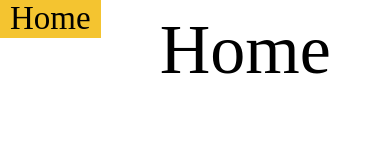
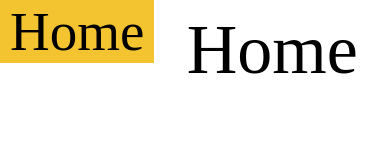
Before and after one commit to nishPGithub/kitchen-conversion, a website: page index.html in a window 390 px wide. Drawn offline with Linux system fonts and the light colour scheme.

Commit message:
mobile styling

```diff
--- a/styles/home.css
+++ b/styles/home.css
@@ -9,8 +9,9 @@
         flex-direction: column;
         background-color: var(--SAFFRON);
         max-height: 100%;
-        font-size: 3.3rem;
+        font-size: 5.5rem;
         overflow-y: scroll;
+        max-width: 300px;
     }
 
     .navLink {
```
